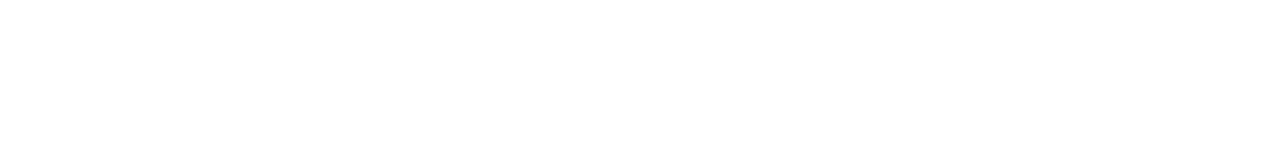
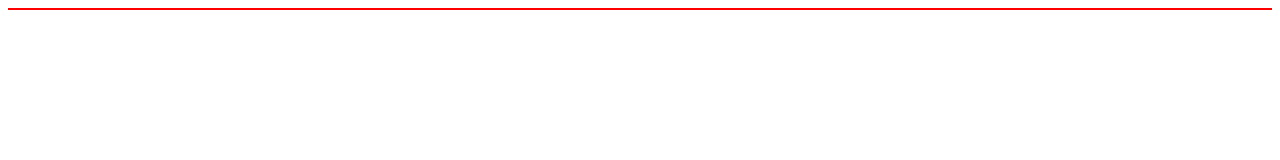
Before and after one commit to AnastasiaGalova/first-project, a plain HTML site: page index.html in a window 1280 px wide. Drawn offline with Linux system fonts and the light colour scheme.

Commit message:
добавила стилей

```diff
--- a/style.css
+++ b/style.css
@@ -1,3 +1,5 @@
 .header {
     display: flex;
+    border: 1px solid red;
+    font-size: 18px;
 }
```
